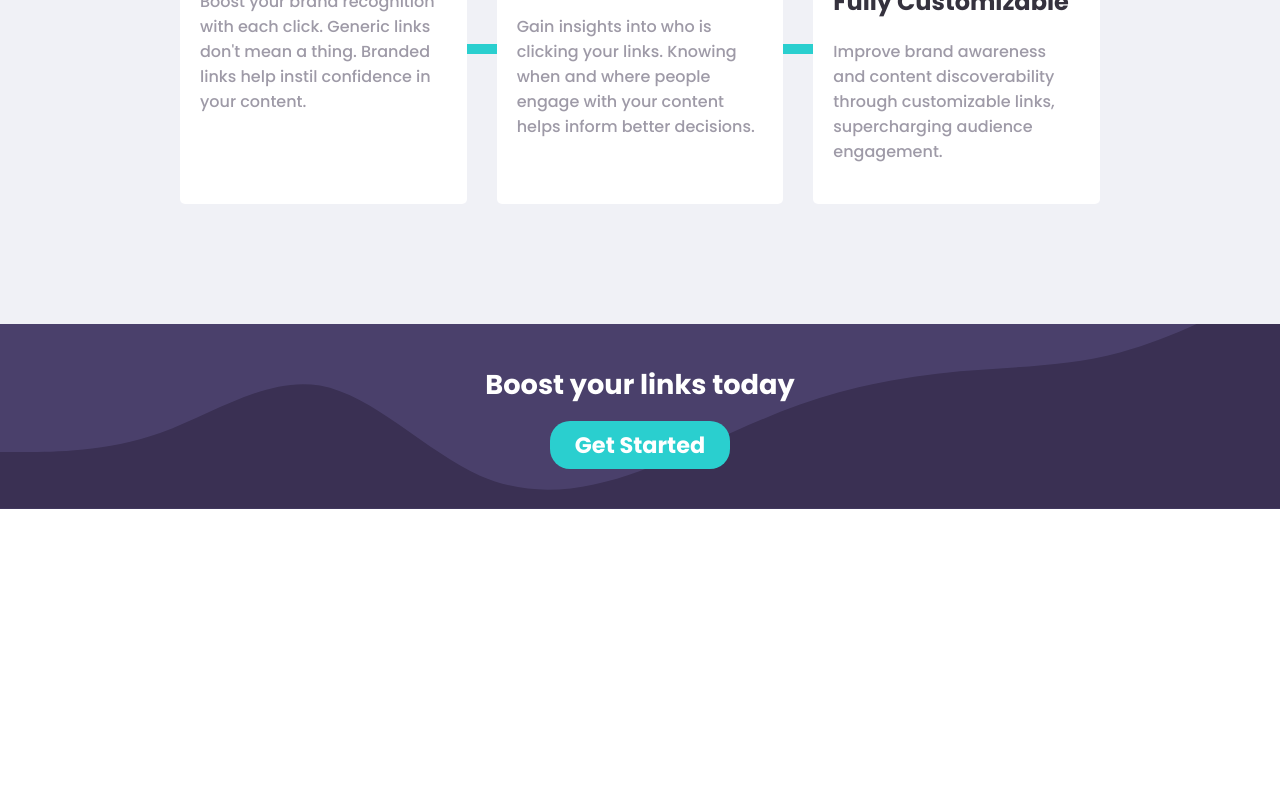
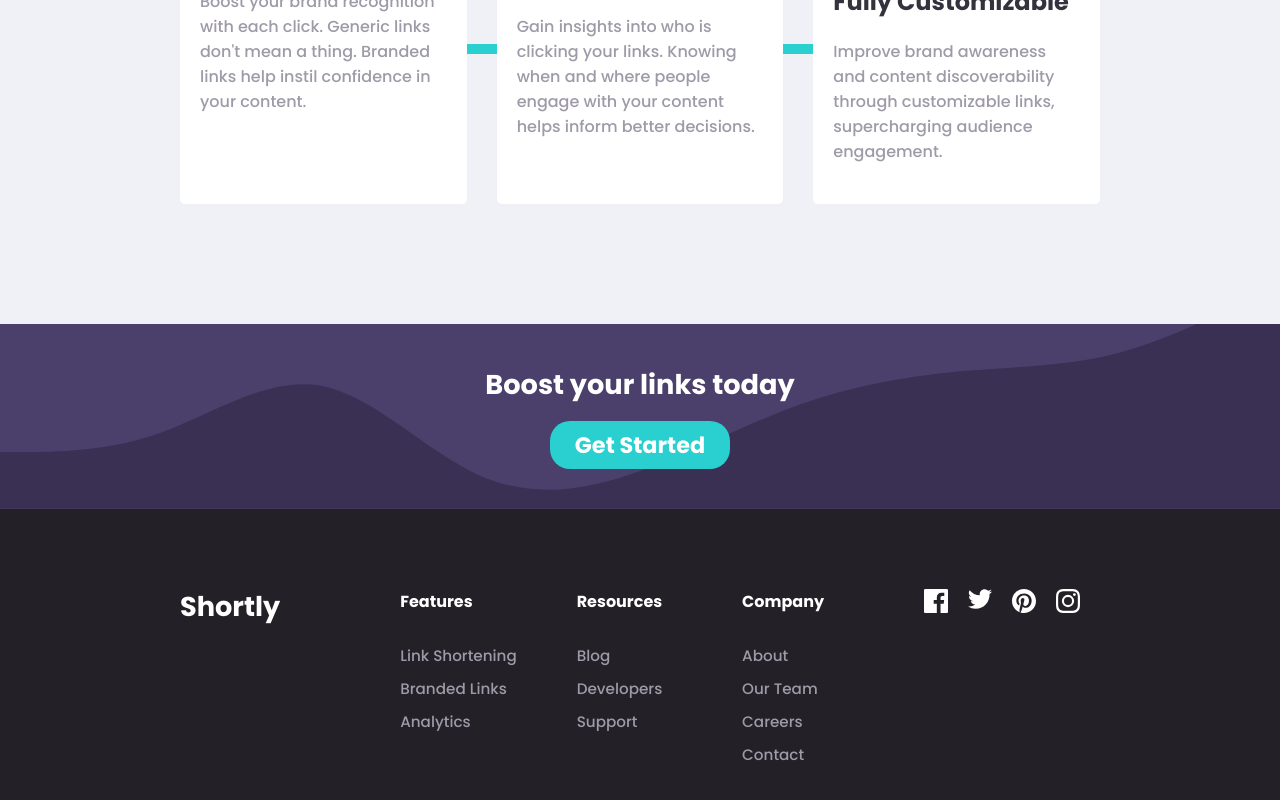
Before and after one commit to nandev04/Shortly, a React (Vite) app: page / in a window 1280 px wide. Shown: the part 1141-1941 px from the top of the page. Before the commit the page ends 1650 px from the top, so only its background shows below. Built offline with nearby package versions, Linux system fonts and the light colour scheme.

Commit message:
Footer finalizado

```diff
--- a/src/App.jsx
+++ b/src/App.jsx
@@ -2,13 +2,14 @@ import React from 'react';
 import Header from './Components/Header';
 import './App.css';
 import Main from './Components/Main';
-import SloganFooter from './Components/sloganFooter';
+import Footer from './Components/Footer';
 
 function App() {
   return (
     <div className="contentLimit">
       <Header />
       <Main />
+      <Footer />
     </div>
   );
 }
--- /dev/null
+++ b/src/Components/Footer.jsx
@@ -0,0 +1,72 @@
+import React from 'react';
+import style from '../styleComponents/Footer.module.css';
+import facebookIcon from '../assets/images/icon-facebook.svg';
+import twitterIcon from '../assets/images/icon-twitter.svg';
+import pinterestIcon from '../assets/images/icon-pinterest.svg';
+import instagramIcon from '../assets/images/icon-instagram.svg';
+
+const Footer = () => {
+  return (
+    <footer className={style.footer}>
+      <div className={style.contentFooter}>
+        <h1 className={style.logoSite}>Shortly</h1>
+        <div>
+          <h3 className={style.topicTitle}>Features</h3>
+          <a href="#" className={style.topic}>
+            Link Shortening
+          </a>
+          <a href="#" className={style.topic}>
+            Branded Links
+          </a>
+          <a href="#" className={style.topic}>
+            Analytics
+          </a>
+        </div>
+        <div>
+          <h3 className={style.topicTitle}>Resources</h3>
+          <a href="#" className={style.topic}>
+            Blog
+          </a>
+          <a href="https://github.com/nandev04" className={style.topic}>
+            Developers
+          </a>
+          <a href="#" className={style.topic}>
+            Support
+          </a>
+        </div>
+        <div>
+          <h3 className={style.topicTitle}>Company</h3>
+          <a href="#" className={style.topic}>
+            About
+          </a>
+          <a href="#" className={style.topic}>
+            Our Team
+          </a>
+          <a href="#" className={style.topic}>
+            Careers
+          </a>
+          <a href="#" className={style.topic}>
+            Contact
+          </a>
+        </div>
+
+        <div className={style.socials}>
+          <a href="#">
+            <img src={facebookIcon} alt="Ícone do facebook" />
+          </a>
+          <a href="#">
+            <img src={twitterIcon} alt="Ícone do twitter" />
+          </a>
+          <a href="#">
+            <img src={pinterestIcon} alt="Ícone do pinterest" />
+          </a>
+          <a href="#">
+            <img src={instagramIcon} alt="Ícone do instagram" />
+          </a>
+        </div>
+      </div>
+    </footer>
+  );
+};
+
+export default Footer;
--- /dev/null
+++ b/src/styleComponents/Footer.module.css
@@ -0,0 +1,72 @@
+.footer {
+  background-color: var(--very-dark-violet);
+}
+
+.contentFooter {
+  display: flex;
+  justify-content: space-between;
+  box-sizing: border-box;
+  margin: 0 180px;
+  padding: 80px 0;
+}
+
+.contentFooter > div {
+  padding-right: 20px;
+}
+
+.logoSite {
+  font-family: var(--primary-font);
+  font-size: 1.7rem;
+  font-weight: 700;
+  color: hsl(0, 0%, 100%);
+  margin-right: 80px;
+  margin-top: -3px;
+}
+
+.topicTitle {
+  font-family: var(--primary-font);
+  color: white;
+  font-size: 1rem;
+  margin: 0;
+  margin-bottom: 30px;
+  margin-right: 20px;
+}
+
+.topic {
+  display: block;
+  text-decoration: none;
+  font-family: var(--primary-font);
+  font-size: 0.95rem;
+  color: var(--grayish-violet);
+  margin-top: 10px;
+}
+
+.topic:hover {
+  color: #45c5c0;
+}
+
+.socials {
+  display: flex;
+  align-items: flex-start;
+}
+
+.socials > a > img {
+  display: block;
+  margin-left: 20px;
+}
+
+.socials > a > img:hover {
+  filter: brightness(0) saturate(100%) invert(62%) sepia(75%) saturate(316%)
+    hue-rotate(129deg) brightness(94%) contrast(95%);
+}
+
+@media (max-width: 1200px) {
+  .socials {
+    display: block;
+    margin-top: 6px;
+  }
+
+  .socials > a > img {
+    margin-bottom: 20px;
+  }
+}
```
